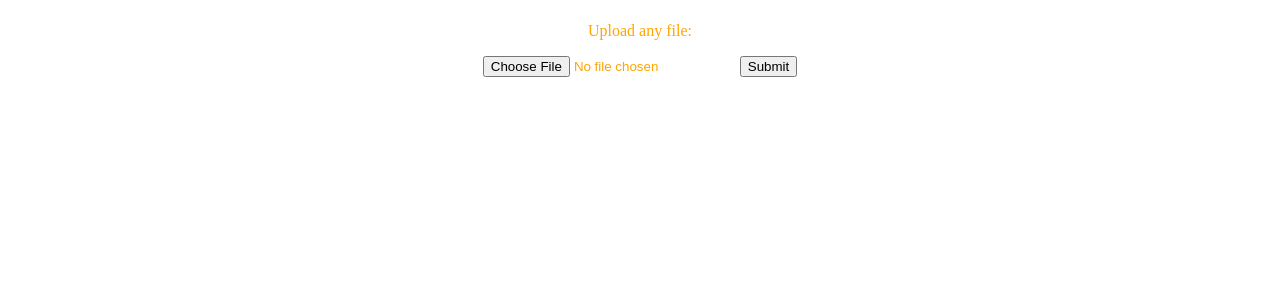
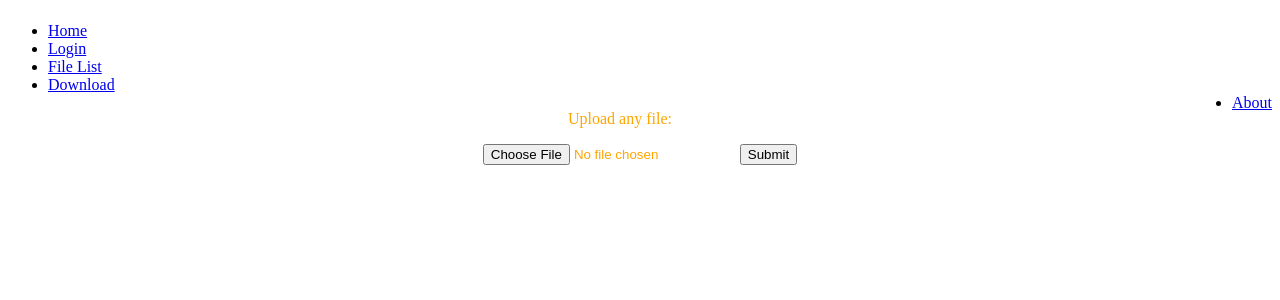
Before and after one commit to ferahy/Formatty---File-Converter-, a Flask app: template templates/upload.html in a window 1280 px wide. Shown: the part 58-358 px from the top of the page. Run offline with Flask 2, Linux system fonts and the light colour scheme; the template is opened without the code that fills it, so the values that code supplies are empty.

Commit message:
Update upload.html

```diff
--- a/templates/upload.html
+++ b/templates/upload.html
@@ -6,6 +6,14 @@
     FORMATTY
   </h1>
 </header>
+  <ul>
+    <li><a href="/">Home</a></li>
+    <li><a href="/login">Login</a></li>
+    <li><a href="/file_list">File List</a></li>
+    <li><a href="/download">Download</a></li>
+     <li style="float:right"><a class="active" href="#about">About</a></li>
+  </ul>
+
 <p style="color:orange; text-align:center">
     Upload any file:
 
```
